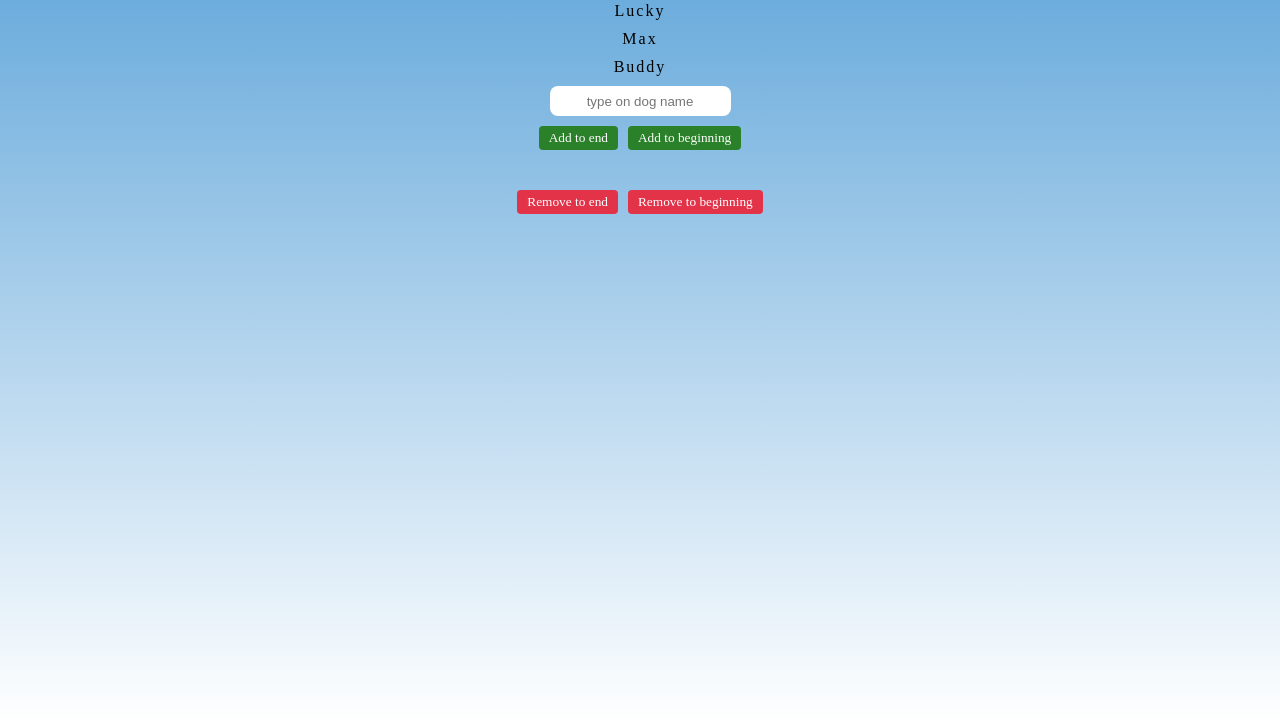
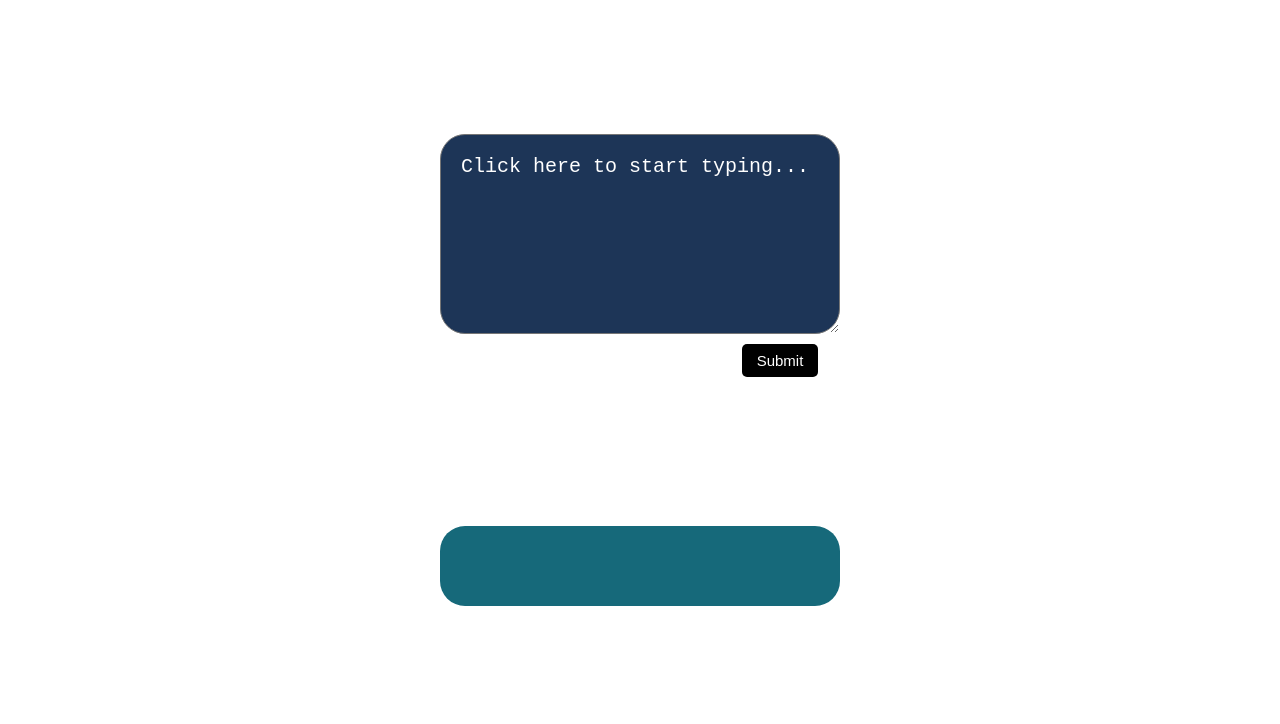
Before and after one commit to Gill-7/javascript-scrimba, a plain HTML site: page basic/index.html in a window 1280 px wide. Shown: the part 76-800 px from the top of the page. Drawn offline with Linux system fonts and the light colour scheme; a web font is replaced by a local one.

Commit message:
diary app

```diff
--- a/basic/index.css
+++ b/basic/index.css
@@ -1,61 +1,65 @@
-html {
-    height: 100vh;
-    font-family: Baloo;
-    letter-spacing: 2px;
+body {
+    margin: 0;
+    padding: 0;
+    text-align: center;
+    font-family: 'Gill Sans', 'Gill Sans MT';
+    display: grid;
+    justify-content: center;
 }
-body {
-    margin: 10px;
-    padding: 10px;
-    background-image: linear-gradient(#5DA4D9, #FFF);
+
+.title {
+    color: #16687A;
+    margin-bottom: 1em;
+}
+.entry-textbox {
+    background-color: #1d3557;
+    width: 20em;
+    height: 10em;
+    font-size: 20px;
+    padding: 1em;
+    border-radius: 25px;
+    margin-bottom: 0.5em;
+    color: white;
+}
+
+.entry-textbox:focus {
+    outline: none;
+}
+
+::placeholder {
+    color: white;
+}
+.button {
+    border-radius: 5px;
+    padding: 8px 15px 8px 15px;
+    font-size: 15px;
+    text-align: right;
+    border: unset;
+    color: white;
+    background-color: black;
+    margin-left: 70%;
+}
+
+#entries {
+    background-color: #16697A;
+    color: #EDE7E3;
+    border-radius: 25px;
+    font-family: cursive;
+    margin-top: 1em;
+    height: 5em;
+    width: 25em;
+    border: unset;
 }
 
 
-#dogs {
-font-size: 60px;
-margin: 40px;
-text-align: center;
+.entries-nav {
+    padding-bottom: 1em;
 }
 
-.dog {
-    margin: 10px;
+.display-entry-button {
+    margin: 0.2em;
 }
 
-#push-btn,#unshift-btn {
-    background-color: #2b8129;
+.display-entry-button:hover {
+    cursor: pointer;
 }
-
-#shift-btn, #pop-btn {
-    background-color: #E23349;
-}
-
-h1 {
-    text-align: center;
-    color: white;
-}
-
-input {
-    margin: 0 auto;
-    display: block;
-    border: none;
-    height: 30px;
-    background: white;
-    border-radius: 8px;
-    text-align: center;
-}
-
-button {
-    font-family: Baloo;
-    letter-spacing: px;
-    background: darkcyan;
-    color: white;
-    border: none;
-    padding: 4px 10px;
-    border-radius: 4px;
-    margin: 0 5px;
-}
-
-.buttons-wrapper {
-    display: flex;
-    justify-content: center;
-    margin: 10px 0 40px;
-}
--- a/basic/index.html
+++ b/basic/index.html
@@ -1,19 +1,16 @@
 <html>
     <title>Javascipt</title>
     <link rel="stylesheet" href="index.css">
-    <link href="https://fonts.googleapis.com/css2?family=Baloo&display=swap" rel="stylesheet">
     <body>
-        <h1>Dogs Name</h1>
-        <div id="dog-container"></div>
-        <input type='text' id='dog-input' placeholder='type on dog name' >
-        <div class='buttons-wrapper'>
-            <button id='push-btn'>Add to end</button>
-            <button id='unshift-btn'>Add to beginning</button>
-        </div>
-        <div class="buttons-wrapper">
-            <button id="pop-btn">Remove to end</button>
-            <button id="shift-btn">Remove to beginning</button>
-        </div>
+        <h1 class='title'>My Personal Diary</h1>
+        <form id='entryForm'>
+            <textarea class='entry-textbox' placeholder='Click here to start typing...' required></textarea>
+            <br/>
+            <button class='button' type='submit'>Submit</button>
+        </form>
+        <section id='entries'>
+            <div class='entries-nav'></div>
+        </section>
         <script src="index.js"></script>
     </body>
 </html>
--- a/basic/index.js
+++ b/basic/index.js
@@ -1,49 +1,33 @@
-const myDogs = ["Lucky", "Max", "Buddy"]
+const entriesSection = document.querySelector('#entries')
+const entryTextbox = document.querySelector('.entry-textbox')
+const entryForm = document.getElementById('entryForm')
+const entriesNav = document.querySelector('.entries-nav')
 
-function renderDogs() {
-    const dogContainer = document.getElementById('dog-container')
+let count = 1;
+function addEntryToDom(event) {
+    event.preventDefault();
+    const entryDiv = document.createElement('div');
+    entryDiv.className = 'single-entry';
+    entryDiv.innerText = entryTextbox.value;
+    entryDiv.style.display = 'none';
+    entriesSection.appendChild(entryDiv);
+    entryTextbox.value = '';
 
-    dogContainer.innerHTML = ''
-    for (let i=0; i<myDogs.length; i++) {
-        const dog = document.createElement('div')
-        dog.style.textAlign = 'center';
-        dog.style.marginBottom = '10px';
-        dog.textContent = myDogs[i]
-        dogContainer.append(dog)
-    }
+    const displayEntryButton = document.createElement('button')
+    displayEntryButton.className = 'display-entry-button';
+    displayEntryButton.innerText = count++;
+    entriesNav.appendChild(displayEntryButton)
+
+
+    displayEntryButton.addEventListener('click', function() {
+
+        const allEntries = document.querySelectorAll('.single-entry');
+        for(let i=0; i < allEntries.length; i++) {
+            allEntries[i].style.display = 'none';
+        }
+        entryDiv.style.display = 'block';
+    })
+
 }
 
-renderDogs()
-
-const pushBtn = document.getElementById('push-btn')
-pushBtn.addEventListener('click', function() {
-    const dogInput = document.getElementById('dog-input')
-    if(dogInput.value) {
-        myDogs.push(dogInput.value)
-        dogInput.value = ''
-        renderDogs()
-    }
-})
-
-const unshiftBtn = document.getElementById('unshift-btn')
-unshiftBtn.addEventListener('click', function() {
-    const dogInput = document.getElementById('dog-input')
-    if(dogInput.value) {
-        myDogs.unshift(dogInput.value)
-        dogInput.value = ''
-        renderDogs()
-    }
-})
-
-
-const popBtn = document.getElementById('pop-btn')
-popBtn.addEventListener('click', function() {
-    myDogs.pop()
-    renderDogs()
-})
-
-const shiftBtn = document.getElementById('shift-btn')
-shiftBtn.addEventListener('click', function() {
-    myDogs.shift()
-    renderDogs()
-})
+entryForm.addEventListener('submit', addEntryToDom)
```
